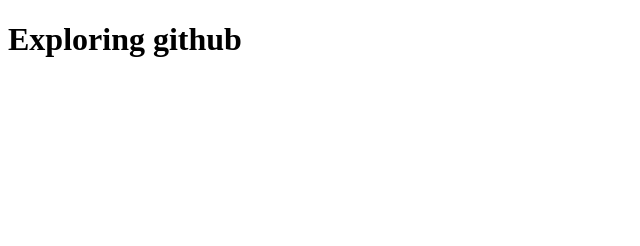
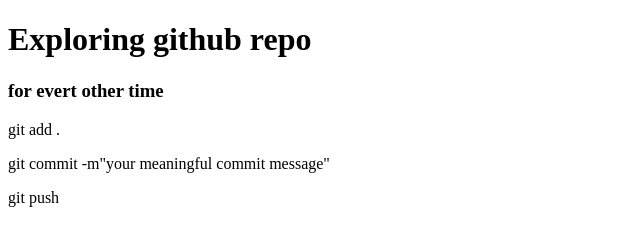
Before and after one commit to arifhoossen7-gif/my-second-github, a plain HTML site: page index.html in a window 1280 px wide. Shown: the whole page, without its empty margins (0-640 px from the left). Drawn offline with Linux system fonts and the light colour scheme.

Commit message:
added commands to push changes to github

```diff
--- a/index.html
+++ b/index.html
@@ -6,6 +6,12 @@
     <title>Exploring github</title>
 </head>
 <body>
-    <h1>Exploring github</h1>
+    <h1>Exploring github repo</h1>
+    <div>
+         <h3>for evert other time</h3>
+         <p>git add .</p>
+         <p>git commit -m"your meaningful commit message"</p>
+         <p>git push</p>
+    </div>
 </body>
 </html>
```
